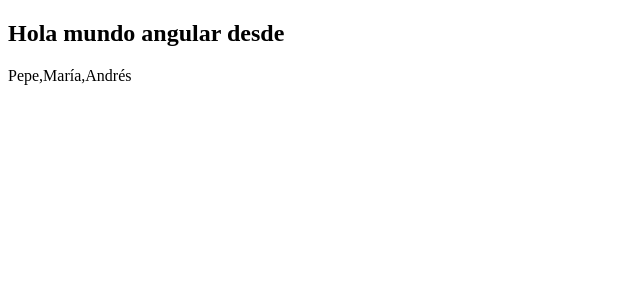
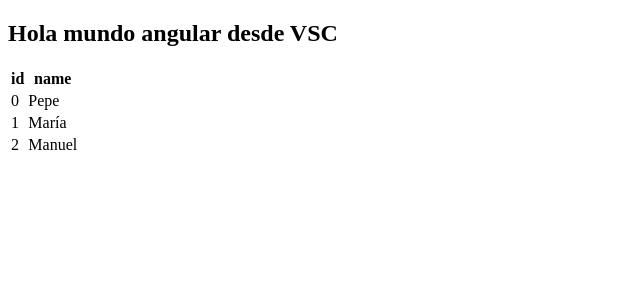
Before and after one commit to michel-fdzzz/angular-app, an Angular app: page / in a window 1280 px wide. Shown: the top 300 px of the page, without its empty margins (0-640 px from the left). Built offline with nearby package versions, Linux system fonts and the light colour scheme.

Commit message:
iteracion array (ngFor), condicion (ngIf), etiquetar (ng-template)

```diff
--- a/src/app/app.component.html
+++ b/src/app/app.component.html
@@ -1,2 +1,21 @@
 <h2> {{title}} </h2>
-<div> {{user}} </div>
+<!-- Si users tiene contenido y es diferente de undefined se muestra -->
+<table *ngIf="(users != undefined && users.length > 0) else isEmpty">
+    <thead>
+        <tr>
+            <th>id</th>
+            <th>name</th>
+        </tr>
+    </thead>
+    <tbody>
+        <tr *ngFor="let user of users; index as i">
+            <td>{{i}}</td>
+            <td>{{user}}</td>
+        </tr>
+    </tbody>
+</table>
+<ng-template #isEmpty>
+    <div>
+        No existe registro en el sistema!
+    </div>
+</ng-template>
--- a/src/app/app.component.ts
+++ b/src/app/app.component.ts
@@ -1,18 +1,25 @@
+import { CommonModule } from '@angular/common';
 import { Component } from '@angular/core';
 import { RouterOutlet } from '@angular/router';
 
 @Component({
   selector: 'app-root',
   standalone: true,
-  imports: [RouterOutlet],
+  imports: [RouterOutlet, CommonModule], //El commmonModule lo he puesto para que funcione el ngFor
   templateUrl: './app.component.html',
   styleUrl: './app.component.css'
 })
 export class AppComponent {
 
-  title = 'Hola mundo angular desde';//Si pones que sea pirvate el app.component.html da error
+  title = 'Hola mundo angular desde VSC';//Si pones que sea pirvate el app.component.html da error
   // Se puede especificar los tipos pero no hace falta
   // Explicacion age: number = 34
 
-  user: string[] = ['Pepe', 'María', 'Andrés']; //: string[] no es necesario
+  users: string[] = ['Pepe', 'María', 'Manuel'];  //: string[] no es necesario para especificar que es un array
+  //users: string[] = []; para comprobar si funci0one el *ngIf de la tabla al estar el array vacío
+  /**
+   * ESTO INICIALIZA LA VARIABLE COMO SI NO TUVIERA ALGO O COMO SI DIERA IGUAL
+   *  users!: string[];
+   * users?: string[];
+   */
 }
```
